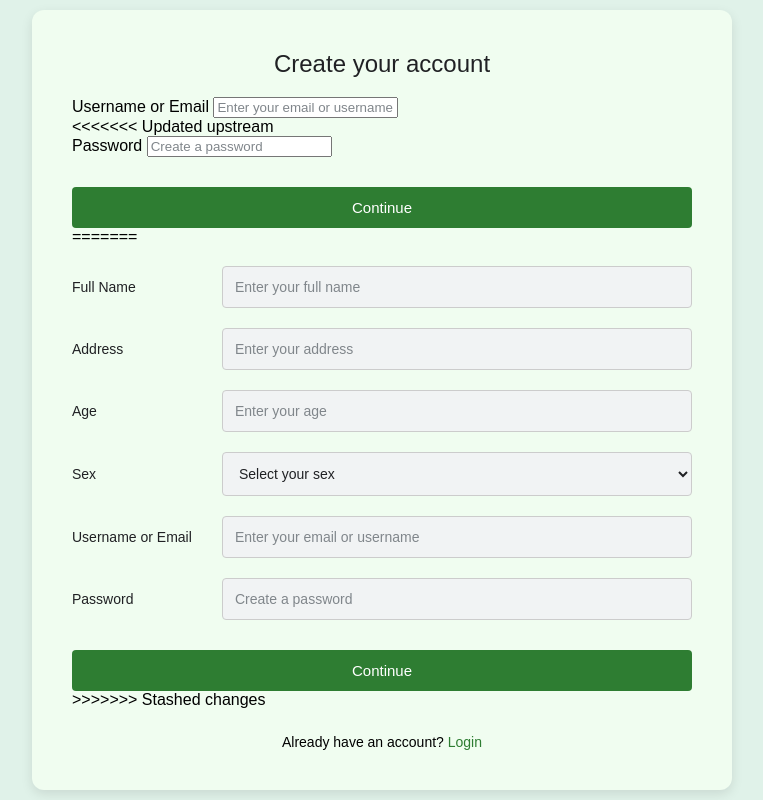
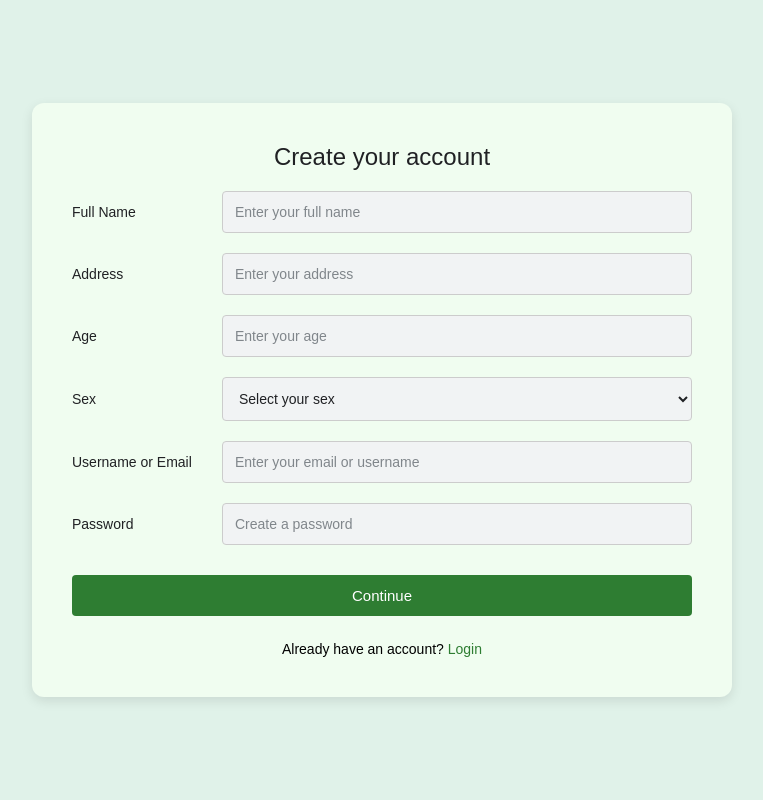
Before and after one commit to Labreo/hackathon-gec, a Flask app: page /signup in a window 1280 px wide. Shown: the whole page, without its empty margins (258-1021 px from the left). Run offline with Flask 3, Linux system fonts and the light colour scheme.

Commit message:
fixed the alignment for enter box and textfield changes for sign up menu

```diff
--- a/templates/signup.html
+++ b/templates/signup.html
@@ -99,39 +99,26 @@
 <body>
   <div class="container">
     <h2>Create your account</h2>
+
     <form method="POST" action="/signup">
-  <div class="input-field">
-    <label for="username">Username or Email</label>
-    <input type="text" id="username" name="username" placeholder="Enter your email or username" required>
-  </div>
-
-<<<<<<< Updated upstream
-  <div class="input-field">
-    <label for="password">Password</label>
-    <input type="password" id="password" name="password" placeholder="Create a password" required>
-  </div>
-
-  <button class="btn" type="submit">Continue</button>
-</form>
-=======
       <div class="input-row">
         <label for="fullname">Full Name</label>
-      <input type="text" id="fullname" placeholder="Enter your full name">
+        <input type="text" id="fullname" name="fullname" placeholder="Enter your full name" required>
       </div>
 
       <div class="input-row">
         <label for="address">Address</label>
-      <input type="text" id="address" placeholder="Enter your address">
+        <input type="text" id="address" name="address" placeholder="Enter your address" required>
       </div>
 
       <div class="input-row">
         <label for="age">Age</label>
-      <input type="number" id="age" placeholder="Enter your age" min="0">
+        <input type="number" id="age" name="age" placeholder="Enter your age" min="0" required>
       </div>
 
       <div class="input-row">
         <label for="sex">Sex</label>
-      <select id="sex">
+        <select id="sex" name="sex" required>
           <option value="" disabled selected>Select your sex</option>
           <option value="male">Male</option>
           <option value="female">Female</option>
@@ -142,16 +129,16 @@
 
       <div class="input-row">
         <label for="username">Username or Email</label>
-      <input type="text" id="username" placeholder="Enter your email or username">
+        <input type="text" id="username" name="username" placeholder="Enter your email or username" required>
       </div>
 
       <div class="input-row">
         <label for="password">Password</label>
-      <input type="password" id="password" placeholder="Create a password">
+        <input type="password" id="password" name="password" placeholder="Create a password" required>
       </div>
 
-    <button class="btn">Continue</button>
->>>>>>> Stashed changes
+      <button class="btn" type="submit">Continue</button>
+    </form>
 
     <div class="existing-user">
       Already have an account? <a href="{{ url_for('login') }}">Login</a>
```
Lines whose indentation alone changed are shown as unchanged.
